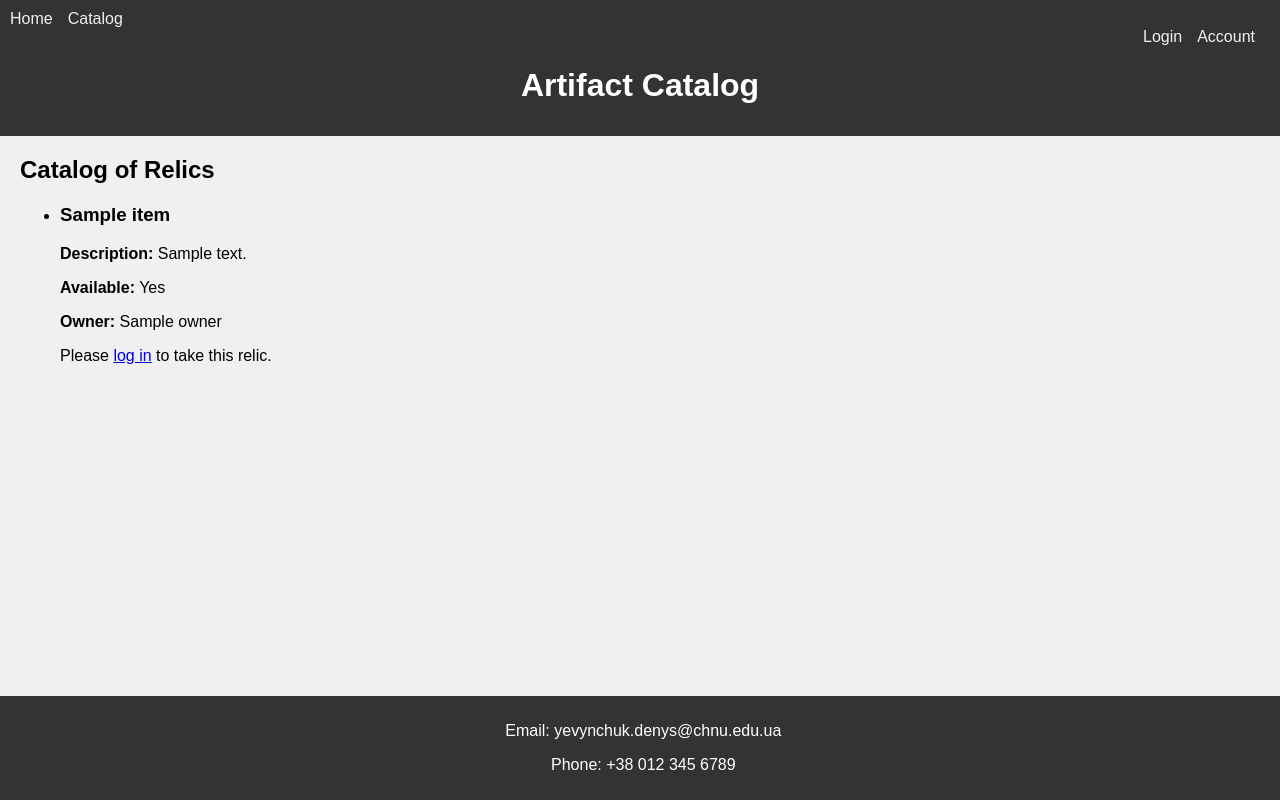
After one commit to Nibe-ChNU-4-1/mystical-lib, a Flask app: page /catalog in a window 1280 px wide. The commit adds this page. Run offline with Flask 3, Linux system fonts and the light colour scheme; a database or web service that is not in the repository returns one stand-in record (values such as "Sample title"); data that the repository does not hold is empty.

Commit message:
catalog page, some backend changes (+1 request)

```diff
--- a/backend/homepages.py
+++ b/backend/homepages.py
@@ -1,4 +1,6 @@
 from flask import Blueprint, render_template, session, redirect, url_for
+from relics import *
+import requests
 
 homepages_bp = Blueprint('homepages', __name__)
 
@@ -13,3 +15,25 @@ def user_home():
     if 'user' in session and session['user']['role'] == 'user':
         return render_template('user_home.html')
     return redirect(url_for('auth.login'))
+
+@homepages_bp.route('/catalog')
+def catalog():
+    response = requests.get('http://localhost:5000/relics')
+    relics = response.json()
+    return render_template('catalog.html', relics=relics)
+
+@homepages_bp.route('/take_relic/<relic_id>', methods=['POST'])
+def take_relic(relic_id):
+    if 'username' not in session:
+        return redirect(url_for('auth.login'))
+
+    username = session['username']
+    relic = get_relic_by_id(relic_id)
+
+    if relic['available']:
+        update_relic_owner(relic_id, username)
+        flash('You have successfully taken the relic.')
+    else:
+        flash('This relic is already taken by someone else.')
+
+    return redirect(url_for('catalog'))
--- a/frontend/templates/admin_home.html
+++ b/frontend/templates/admin_home.html
@@ -11,7 +11,7 @@
     <nav>
         <ul>
             <li><a href="{{ url_for('home') }}">Home</a></li>
-            <li><a href="#">Catalog</a></li>
+            <li><a href="{{ url_for('homepages.catalog') }}">Catalog</a></li>
         </ul>
         <ul>
             {% if 'user' in session %}
--- /dev/null
+++ b/frontend/templates/catalog.html
@@ -0,0 +1,69 @@
+<!DOCTYPE html>
+<html lang="en">
+<head>
+    <meta charset="UTF-8">
+    <meta name="viewport" content="width=device-width, initial-scale=1.0">
+    <title>Catalog</title>
+    <link rel="stylesheet" href="{{ url_for('static', filename='style.css') }}">
+</head>
+<body>
+    <header>
+        <nav>
+            <ul>
+                <li><a href="{{ url_for('home') }}">Home</a></li>
+                <li><a href="{{ url_for('homepages.catalog') }}">Catalog</a></li>
+            </ul>
+            <ul>
+                {% if 'user' in session %}
+                    {% if session['user']['role'] == 'admin' %}
+                        <li><a href="{{ url_for('homepages.admin_home') }}">{{ session['user']['username'] }}</a></li>
+                    {% else %}
+                        <li><a href="{{ url_for('homepages.user_home') }}">{{ session['user']['username'] }}</a></li>
+                    {% endif %}
+                    <li><a href="{{ url_for('auth.logout') }}">Logout</a></li>
+                {% else %}
+                    <li><a href="{{ url_for('auth.login') }}">Login</a></li>
+                    <li><a href="{{ url_for('auth.register') }}">Account</a></li>
+                {% endif %}
+            </ul>
+        </nav>
+        <h1>Artifact Catalog</h1>
+    </header>
+
+    <main>
+        <section>
+            <h2>Catalog of Relics</h2>
+            <ul>
+                {% for relic in relics %}
+                    <li>
+                        <h3>{{ relic['name'] }}</h3>
+                        <p><strong>Description:</strong> {{ relic['description'] }}</p>
+                        <p><strong>Available:</strong> {{ 'Yes' if relic['available'] else 'No' }}</p>
+                        <p><strong>Owner:</strong> {{ relic['owner'] if relic['owner'] else 'Archive' }}</p>
+
+                        {% if relic['available'] %}
+                            {% if 'user' in session %}
+                                <!-- Кнопка взяти реліквію, якщо користувач авторизований -->
+                                <form action="{{ url_for('relics.take_relic', relic_id=relic['_id']) }}" method="POST">
+                                    <button type="submit">Take Relic</button>
+                                </form>
+                            {% else %}
+                                <!-- Якщо користувач не авторизований, запропонувати увійти -->
+                                <p>Please <a href="{{ url_for('auth.login') }}">log in</a> to take this relic.</p>
+                            {% endif %}
+                        {% else %}
+                            <!-- Якщо реліквія зайнята -->
+                            <p>This relic is already taken by {{ relic['owner'] }}.</p>
+                        {% endif %}
+                    </li>
+                {% endfor %}
+            </ul>
+        </section>
+    </main>
+
+    <footer>
+        <p>Email: yevynchuk.denys@chnu.edu.ua</p>
+        <p>Phone: +38 012 345 6789</p>
+    </footer>
+</body>
+</html>
--- a/frontend/templates/index.html
+++ b/frontend/templates/index.html
@@ -11,7 +11,7 @@
         <nav>
             <ul>
                 <li><a href="{{ url_for('home') }}">Home</a></li>
-            <li><a href="#">Catalog</a></li>
+                <li><a href="{{ url_for('homepages.catalog') }}">Catalog</a></li>
             </ul>
             <ul>
                 {% if 'user' in session %}
--- a/frontend/templates/login.html
+++ b/frontend/templates/login.html
@@ -10,7 +10,7 @@
     <nav>
         <ul>
             <li><a href="{{ url_for('home') }}">Home</a></li>
-            <li><a href="#">Catalog</a></li>
+            <li><a href="{{ url_for('homepages.catalog') }}">Catalog</a></li>
         </ul>
         <ul>
             {% if 'user' in session %}
--- a/frontend/templates/register.html
+++ b/frontend/templates/register.html
@@ -10,7 +10,7 @@
     <nav>
         <ul>
             <li><a href="{{ url_for('home') }}">Home</a></li>
-            <li><a href="#">Catalog</a></li>
+            <li><a href="{{ url_for('homepages.catalog') }}">Catalog</a></li>
         </ul>
         <ul>
             {% if 'user' in session %}
--- a/frontend/templates/user_home.html
+++ b/frontend/templates/user_home.html
@@ -11,7 +11,7 @@
     <nav>
         <ul>
             <li><a href="{{ url_for('home') }}">Home</a></li>
-            <li><a href="#">Catalog</a></li>
+            <li><a href="{{ url_for('homepages.catalog') }}">Catalog</a></li>
         </ul>
         <ul>
             {% if 'user' in session %}
```
Also changed, not shown: backend/relics.py (+23 -2 lines). Lines whose indentation alone changed are shown as unchanged.
